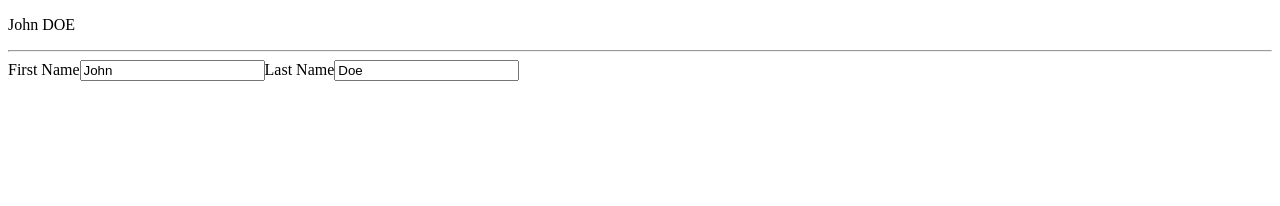
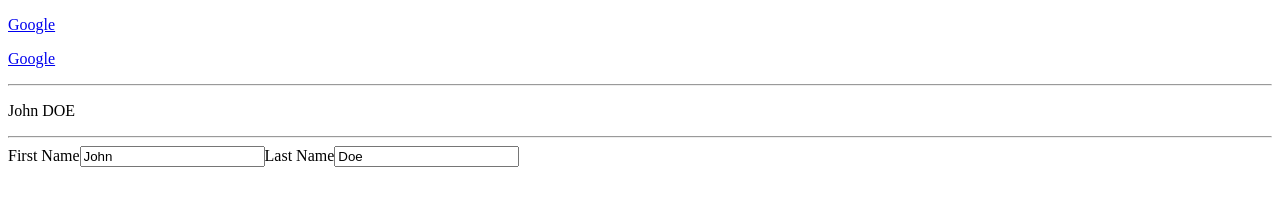
Before and after one commit to maxkonrad/vue-learn, a plain HTML site: page index.html in a window 1280 px wide. Drawn offline with nearby package versions, Linux system fonts and the light colour scheme.

Commit message:
binding attributes (such as url)

```diff
--- a/app.js
+++ b/app.js
@@ -2,7 +2,8 @@ const vm = Vue.createApp({
     data() {
         return {
             firstName: "John",
-            lastName: "Doe"
+            lastName: "Doe",
+            url: "https://google.com"
         }
     },
     methods: {
--- a/index.html
+++ b/index.html
@@ -8,6 +8,10 @@
 </head>
 <body>
     <div id="app" v-cloak>
+        <p><a v-bind:href="url" target="_blank">Google</a></p>
+        <!-- SAME WITH -->
+        <p><a :href="url" target="_blank">Google</a></p>
+        <hr />
         <p>{{fullName()}}</p>
         <hr />
 
```
